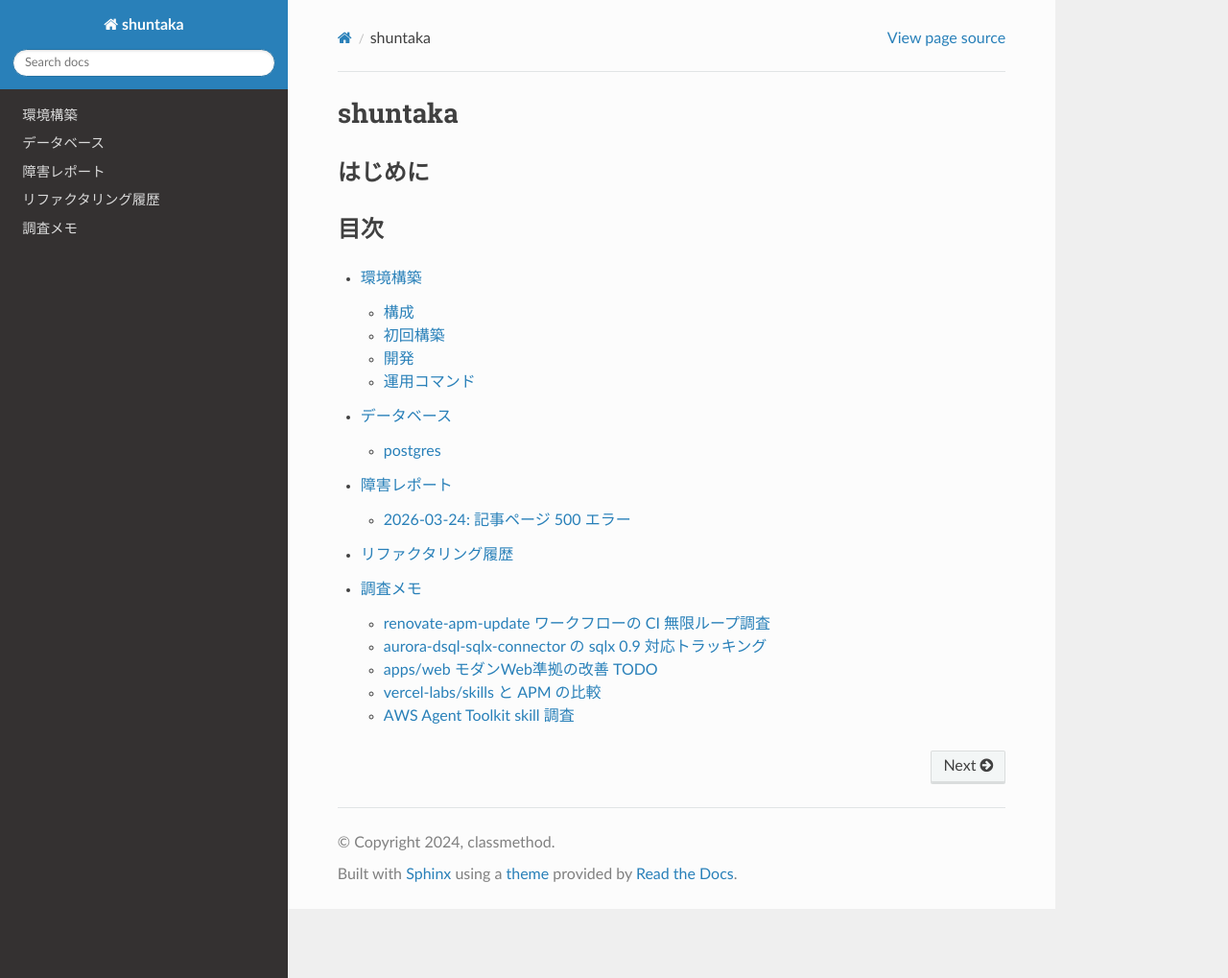
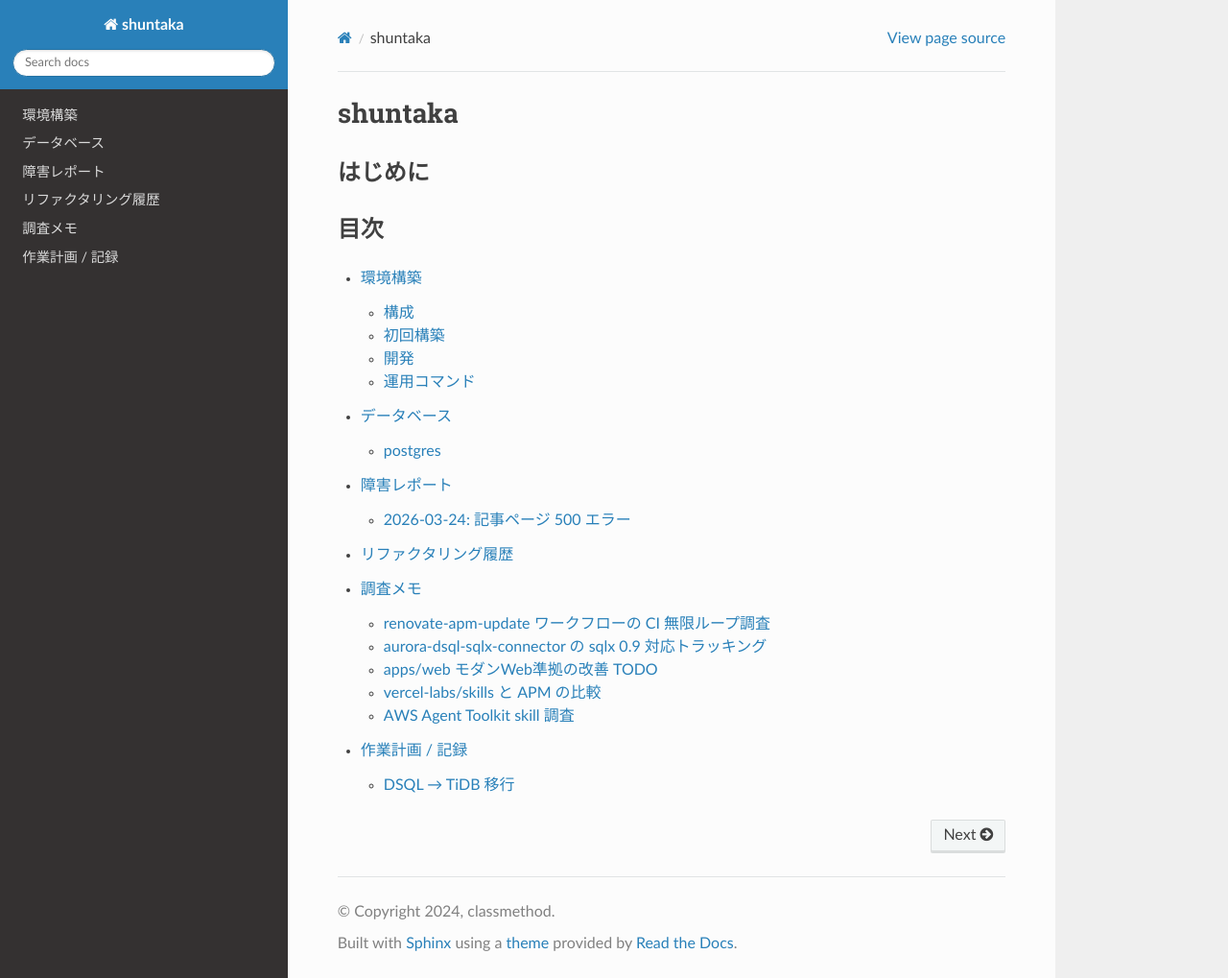
Before and after one commit to shuntaka9576/shuntaka-dev, a Sphinx documentation site: the page built from docs/source/index.md, in a window 1280 px wide and 1019 px high. Shown: the whole window at 96% size. Built offline with Sphinx 7.4.7 and the Read the Docs theme 3.1.0, drawn with Linux system fonts in a browser that asks for light colours; pages that are not in the unit, such as notebooks, are missing from menus; some of the changed lines change nothing that is shown.

Commit message:
docs: add DSQL to TiDB migration plan

````diff
--- a/docs/source/index.md
+++ b/docs/source/index.md
@@ -13,5 +13,6 @@
 incidents/index
 refactors/index
 survey/index
+tasks/index
 99_memo
 ```
--- /dev/null
+++ b/docs/source/tasks/2026-06-26-dsql-to-tidb-migration.md
@@ -0,0 +1,138 @@
+# DSQL → TiDB 移行
+
+- 起票日: 2026-06-26
+- 移行元: AWS DSQL（PostgreSQL 15.15 互換）
+- 移行先: TiDB（Self-hosted, Docker / Kubernetes）
+- ステータス: 計画策定済み
+
+## 概要
+
+ブログ基盤の主データベースを AWS DSQL から TiDB（Self-hosted）に切り替える。
+移行方針はユーザー指定の以下 2 ステップを基本とする。
+
+1. `dsql-cli` で TSV 形式のバックアップを取得
+2. TiDB に `LOAD DATA LOCAL INFILE` で投入
+
+加えてスキーマ DDL の変換、`apps/blog-api` の sqlx ドライバ切替、`iac/aws`（CDK）からの DSQL 撤去まで一連で進める。
+
+## 移行方針
+
+```
++------------+   COPY ... TO STDOUT    +-----------+   LOAD DATA LOCAL INFILE   +------+
+| AWS DSQL   | ----------------------> | TSV files | -------------------------> | TiDB |
++------------+   (dsql-cli export)     +-----------+   (dsl-tidb/load.sh)       +------+
+```
+
+- バックアップは `app.users` → `app.tags` → `app.articles` → `app.articles_tags` の順で取得・投入する
+- 出力フォーマットは PostgreSQL 標準の `COPY ... TO STDOUT WITH (FORMAT text)`。NULL は `\N`、改行/タブ/バックスラッシュは PG 標準エスケープ
+- MySQL/TiDB の `LOAD DATA` は同じ `\N` を NULL として解釈するため、NULL 表現の変換は不要
+
+## 互換性差分
+
+| 既存 (DSQL / PostgreSQL) | TiDB / MySQL |
+| --- | --- |
+| `UUID PRIMARY KEY DEFAULT gen_random_uuid()` | `CHAR(36) NOT NULL DEFAULT (UUID()) PRIMARY KEY` |
+| `TIMESTAMP WITH TIME ZONE DEFAULT CURRENT_TIMESTAMP` | `DATETIME(6) NOT NULL DEFAULT CURRENT_TIMESTAMP(6)`（UTC 固定運用） |
+| `CHECK (status IN ('draft', ...))` | TiDB 7.x の `CHECK` 互換構文でそのまま |
+| スキーマ修飾 `app.<table>` | TiDB は `database.table` として等価 |
+| バインドパラメータ `$1, $2, ...` | `?` |
+
+## タスク1: dsql-cli export サブコマンド追加
+
+### 設計
+
+- 修正ファイル: `tools/dsql-cli/src/index.ts`
+- 既存の `connectDsql()` / `isPostgresUrl()` を流用
+- 依存追加: `pg-copy-streams`
+- CLI オプション: `-e/--endpoint`（環境変数 `DSQL_CLUSTER_ENDPOINT` をデフォルト）, `-o/--out-dir`（デフォルト `backup/`）
+
+### チェックリスト
+
+- [ ] DSQL での `COPY ... TO STDOUT` サポートを実機で確認（未対応なら `SELECT *` フォールバックに切替）
+- [ ] `pg-copy-streams` を `tools/dsql-cli/package.json` に追加
+- [ ] `export` サブコマンドを実装
+- [ ] `package.json` の `scripts` に `"export": "tsx src/index.ts export"` を追加
+- [ ] 4テーブル分の TSV が生成され、行数が `SELECT count(*)` と一致することを確認
+
+### 実装記録
+
+（実装後に追記）
+
+## タスク2: TiDB 用 DDL 整備と LOAD DATA 投入手順
+
+### 設計
+
+- 新規ディレクトリ `tools/dsql-cli/dsl-tidb/`（既存 `dsl/` は改変しない）
+- LOAD DATA は `LOAD DATA LOCAL INFILE` を採用（Self-hosted 前提）
+
+### チェックリスト
+
+- [ ] `dsl-tidb/01_schema.sql`（`CREATE DATABASE IF NOT EXISTS app;`）
+- [ ] `dsl-tidb/02_users.sql`
+- [ ] `dsl-tidb/03_tags.sql`
+- [ ] `dsl-tidb/04_articles.sql`
+- [ ] `dsl-tidb/05_articles_tags.sql`
+- [ ] `dsl-tidb/load.sh` で 4 テーブル分の LOAD DATA を順次実行
+- [ ] ローカル TiDB（Docker）で `SELECT count(*)` が DSQL と一致
+
+### LOAD DATA クエリ例
+
+```sql
+LOAD DATA LOCAL INFILE 'backup/app.users.tsv'
+INTO TABLE app.users
+FIELDS TERMINATED BY '\t' ESCAPED BY '\\'
+LINES TERMINATED BY '\n'
+(user_id, name, email, @gh, created_at, updated_at)
+SET github_installation_id = NULLIF(@gh, '\\N');
+```
+
+### 実装記録
+
+（実装後に追記）
+
+## タスク3: blog-api の sqlx 切替（Postgres → MySQL）
+
+### 設計
+
+- `sqlx::PgPool` → `sqlx::MySqlPool`、Cargo.toml の features を `postgres` → `mysql`
+- バインドパラメータ `$1, $2, ...` → `?`
+- `uuid::Uuid` を `CHAR(36)` にマップ、`chrono::DateTime<Utc>` を `DATETIME(6)` にマップ
+
+### チェックリスト
+
+- [ ] `apps/blog-api` 配下の `Cargo.toml` の sqlx features を `postgres` → `mysql` に変更
+- [ ] `apps/blog-api/adapter/src/repository/articles.rs` を MySQL 構文に書き換え
+- [ ] `apps/blog-api/adapter/src/repository/users_articles.rs` を書き換え
+- [ ] `apps/blog-api/adapter/src/repository/users.rs` を書き換え
+- [ ] `cargo test -p adapter` のリポジトリ層テストが全て成功
+- [ ] `apps/web` のローカル起動で記事一覧 / 記事詳細が表示
+
+### 実装記録
+
+（実装後に追記）
+
+## タスク4: iac/aws の DSQL 撤去と TiDB 接続情報整備
+
+### 設計
+
+- DSQL クラスタ / 関連 IAM / `DSQL_CLUSTER_ENDPOINT` を削除
+- TiDB 接続情報を Secrets Manager または SSM Parameter Store に格納
+- Lambda/ECS の環境変数を `DATABASE_URL`（`mysql://` 形式）に切替
+
+### チェックリスト
+
+- [ ] CDK スタックから DSQL クラスタ定義を削除
+- [ ] DSQL 関連 IAM ロール／ポリシーを削除
+- [ ] `DSQL_CLUSTER_ENDPOINT` の Stack Output を削除
+- [ ] TiDB 接続情報を格納する Construct を追加
+- [ ] `DATABASE_URL`（`mysql://` 形式）に切替
+- [ ] `docs/source/01_development.md` の「psql接続（DSQL）」「dsql-cli」節を TiDB 版に書き換え
+- [ ] `bunx dotenv -- cdk synth -c stageName=dev` がエラーなく通る
+
+### 実装記録
+
+（実装後に追記）
+
+## 残課題 / フォローアップ
+
+（移行完了後に追記）
--- /dev/null
+++ b/docs/source/tasks/index.md
@@ -0,0 +1,9 @@
+# 作業計画 / 記録
+
+複数レイヤーにまたがる作業計画と進捗を、対象ごとに 1 ファイルで時系列に記録する。
+
+```{toctree}
+:maxdepth: 1
+
+2026-06-26-dsql-to-tidb-migration
+```
````
